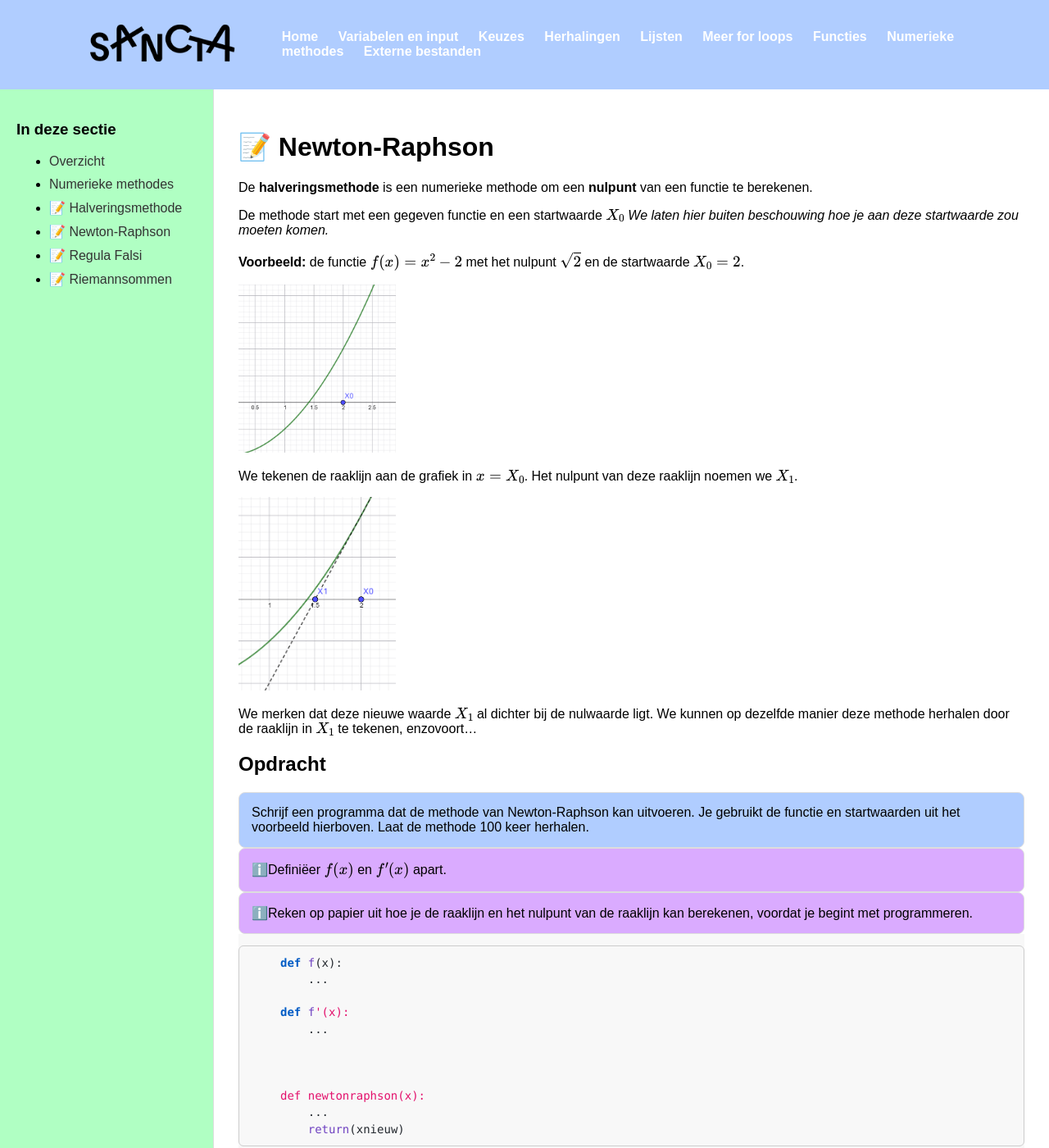
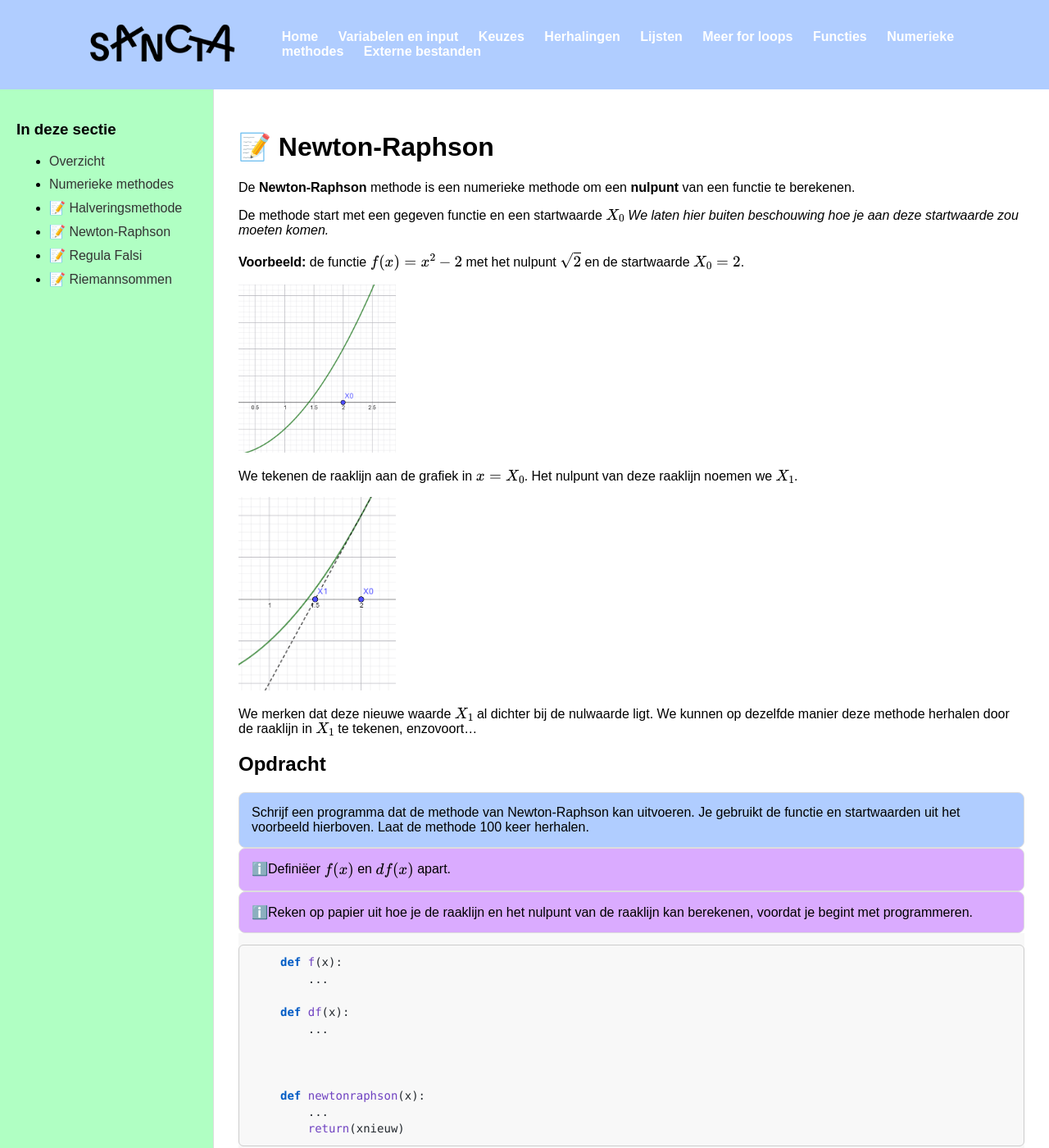
Before and after one commit to milanvandeput/milanvandeput.github.io, a Jekyll site: the page built from Numerieke methodes/z2 Newton-Raphson.md, in a window 1280 px wide and 1400 px high. Shown: the whole window at 82% size. Built offline with Jekyll 4.4.1, drawn with Linux system fonts in a browser that asks for light colours.

Commit message:
Update z2 Newton-Raphson.md

```diff
--- a/Numerieke methodes/z2 Newton-Raphson.md
+++ b/Numerieke methodes/z2 Newton-Raphson.md
@@ -5,7 +5,7 @@ title: 📝 Newton-Raphson
 
 # 📝 Newton-Raphson
 
-De **halveringsmethode** is een numerieke methode om een **nulpunt** van een functie te berekenen.
+De **Newton-Raphson** methode is een numerieke methode om een **nulpunt** van een functie te berekenen.
 
 De methode start met een gegeven functie en een startwaarde $X_{0}$ *We laten hier buiten beschouwing hoe je aan deze startwaarde zou moeten komen.*
 
@@ -35,7 +35,7 @@ Schrijf een programma dat de methode van Newton-Raphson kan uitvoeren. Je gebrui
     padding: 15px;
     border-radius: 8px;
     border: 1px solid #ddd;
-">ℹ️Definiëer $f(x)$ en $f'(x)$ apart.
+">ℹ️Definiëer $f(x)$ en $df(x)$ apart.
 </div>
 <div style="
     background-color: #daabff;
@@ -49,7 +49,7 @@ Schrijf een programma dat de methode van Newton-Raphson kan uitvoeren. Je gebrui
 def f(x):
     ...
 
-def f'(x):
+def df(x):
     ...
 
 
```
